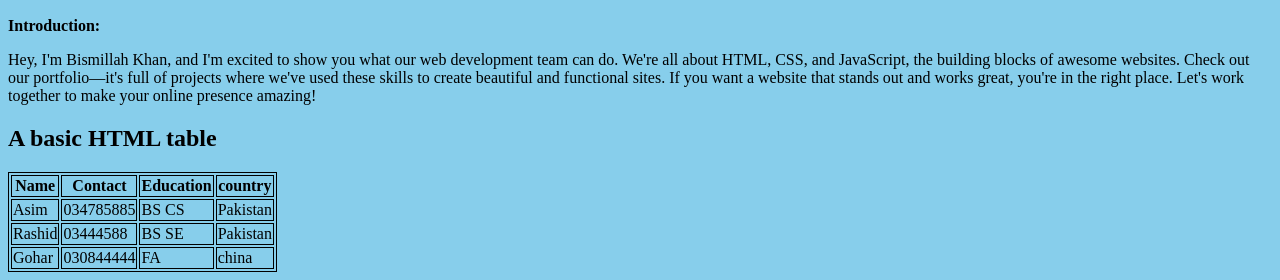
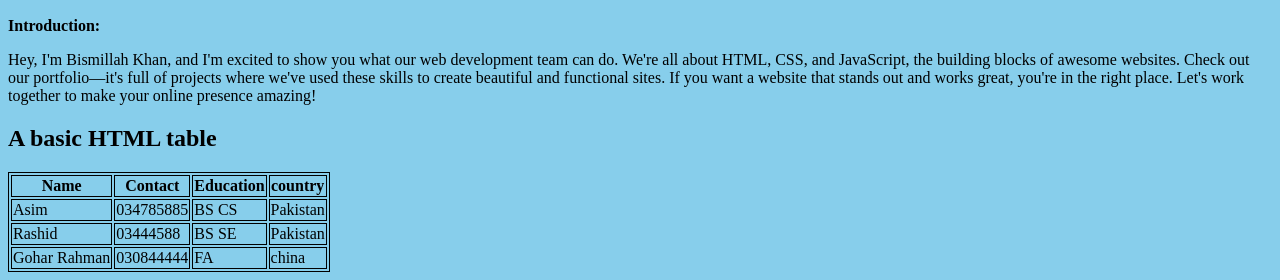
Before and after one commit to ayubi99/My-portfolio-site, a plain HTML site: page index.html in a window 1280 px wide. Shown: the part 561-841 px from the top of the page. Drawn offline with Linux system fonts and the light colour scheme.

Commit message:
Update index.html

```diff
--- a/index.html
+++ b/index.html
@@ -59,7 +59,7 @@
             <td>Pakistan</td>
         </tr>
         <tr>
-            <td>Gohar</td>
+            <td>Gohar Rahman</td>
             <td>030844444</td>
             <td>FA</td>
             <td>china</td>
```
